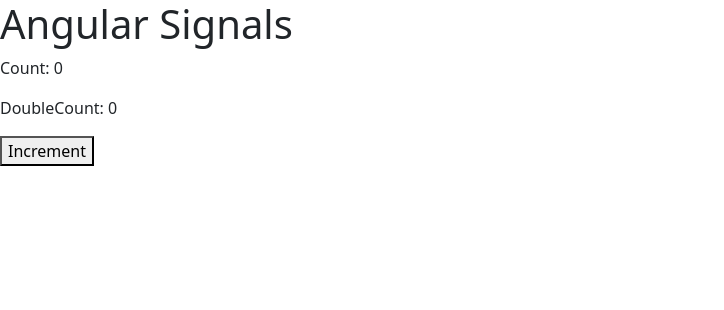
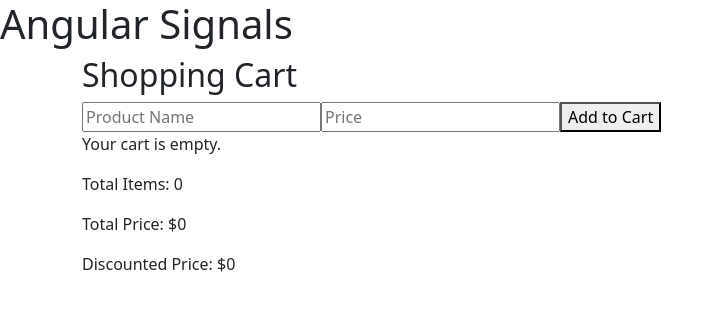
Before and after one commit to jvlcode/angular-20-course, an Angular app: page / in a window 1280 px wide. Shown: the top 310 px of the page, without its empty margins (0-724 px from the left). Built offline with nearby package versions, Linux system fonts and the light colour scheme.

Commit message:
03 Shopping cart using signals

```diff
--- /dev/null
+++ b/src/app/03-Signals/shopping-cart/shopping-cart.component.html
@@ -0,0 +1,29 @@
+<div class="container">
+  <h2>Shopping Cart</h2>
+
+  <!-- Input fields for adding a product -->
+  <input #productName type="text" placeholder="Product Name">
+  <input #productPrice type="number" placeholder="Price">
+
+  <!-- Fixed button syntax for adding a product -->
+  <button (click)="
+        addToCart({ id: +1, name: productName.value, price: +productPrice.value });
+        productName.value = productPrice.value = '';">
+    Add to Cart
+  </button>
+
+  <!-- Display cart items -->
+  <div *ngIf="cartItems().length === 0">
+    <p>Your cart is empty.</p>
+  </div>
+
+  <div *ngFor="let item of cartItems()">
+    {{ item.name }} - ${{ item.price }}
+    <button (click)="removeFromCart(item.id)">Remove</button>
+  </div>
+
+  <!-- Total calculations -->
+  <p>Total Items: {{ cartItemCount() }}</p>
+  <p>Total Price: ${{ cartTotal() }}</p>
+  <p>Discounted Price: ${{ discountedTotal() }}</p>
+</div>
--- /dev/null
+++ b/src/app/03-Signals/shopping-cart/shopping-cart.component.ts
@@ -0,0 +1,42 @@
+import { CommonModule } from '@angular/common';
+import { Component, computed, signal } from '@angular/core';
+import { FormsModule } from '@angular/forms';
+interface Product {
+  id: number;
+  name: string;
+  price: number;
+}
+
+@Component({
+  selector: 'app-shopping-cart',
+  imports: [CommonModule],
+  templateUrl: './shopping-cart.component.html',
+  styleUrl: './shopping-cart.component.css'
+})
+export class ShoppingCartComponent {
+  cartItems = signal<Product[]>([]);
+
+  // Computed signal for total price
+  cartTotal = computed(() =>
+    this.cartItems().reduce((total, item) => total + item.price, 0)
+  );
+
+  // Computed signal for number of items
+  cartItemCount = computed(() => this.cartItems().length);
+
+  // Applying a discount (e.g., 10% discount if more than 3 items)
+  discountedTotal = computed(() => {
+    const total = this.cartTotal();
+    return this.cartItemCount() > 3 ? total * 0.9 : total;
+  });
+
+  addToCart(product: Product) {
+    this.cartItems.update(items => [...items, product]);
+  }
+
+  removeFromCart(productId: number) {
+    this.cartItems.update(items => items.filter(item => item.id !== productId));
+  }
+
+
+}
--- a/src/app/app.component.html
+++ b/src/app/app.component.html
@@ -1,3 +1,3 @@
 <h1>Angular Signals</h1>
-<app-counter></app-counter>
- <!-- <app-price></app-price> -->
+<!-- <app-counter></app-counter> -->
+<app-shopping-cart></app-shopping-cart>
```
Also changed, not shown: src/app/app.component.ts (+9 -1 lines), src/app/03-Signals/shopping-cart/shopping-cart.component.css (added), 1 other file (tests, documents, lock files or other folders).
